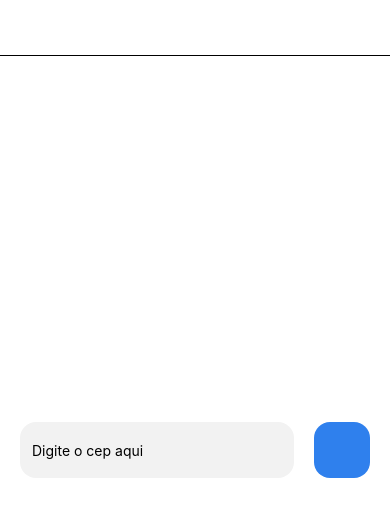
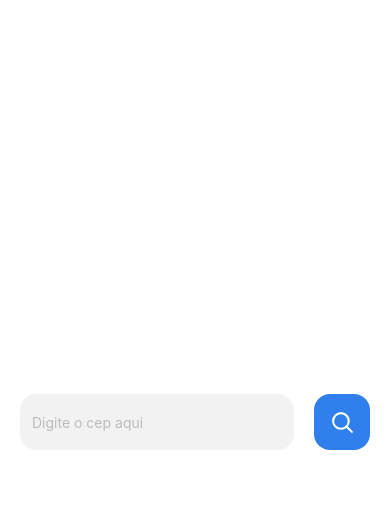
Before and after one commit to emanoeledevapps/buscameucep, a React Native app: screen /HomeScreen in a window 390 px wide. Shown: the top 516 px of the page. Built offline with nearby package versions, Linux system fonts and the light colour scheme.

Commit message:
add icon component and create search area

```diff
--- a/package.json
+++ b/package.json
@@ -23,6 +23,7 @@
     "react-native-reanimated": "^4.0.0",
     "react-native-safe-area-context": "^5.4.0",
     "react-native-screens": "^4.13.1",
+    "react-native-svg": "^15.12.1",
     "react-native-worklets": "^0.4.0",
     "tailwindcss": "^3.4.17"
   },
--- a/src/assets/icons/SearchIcon.tsx
+++ b/src/assets/icons/SearchIcon.tsx
@@ -0,0 +1,10 @@
+import { IconBaseProps } from "@components";
+import {Svg, Path} from "react-native-svg";
+
+export function SearchIcon({size = 20, color = 'white'}: IconBaseProps) {
+  return (
+    <Svg width={size} height={size} viewBox="0 0 24 24" fill="none">
+      <Path d="M15.7955 15.8111L21 21M18 10.5C18 14.6421 14.6421 18 10.5 18C6.35786 18 3 14.6421 3 10.5C3 6.35786 6.35786 3 10.5 3C14.6421 3 18 6.35786 18 10.5Z" stroke={color} strokeWidth="2" strokeLinecap="round" strokeLinejoin="round" />
+    </Svg>
+  )
+}
--- /dev/null
+++ b/src/components/Icon/Icon.tsx
@@ -0,0 +1,22 @@
+import { SearchIcon } from "../../assets/icons/SearchIcon";
+
+export interface IconBaseProps {
+  size?: number;
+  color?: string;
+}
+
+interface Props {
+  name: IconName;
+  size?: number;
+  color?: string;
+}
+export function Icon({ name, color, size }: Props) {
+  const IconComponent = icons[name]
+  return <IconComponent color={color} size={size} />
+}
+
+const icons = {
+  search: SearchIcon
+}
+
+export type IconName = keyof typeof icons;
--- a/src/components/index.ts
+++ b/src/components/index.ts
@@ -1,3 +1,4 @@
 export * from "./Header/Header";
 export * from "./Screen/Screen";
 export * from "./Text/Text";
+export * from "./Icon/Icon";
--- a/src/screens/HomeScreen/HomeScreen.tsx
+++ b/src/screens/HomeScreen/HomeScreen.tsx
@@ -1,40 +1,16 @@
-import React, { useState } from "react";
-import { TextInput, TouchableOpacity, View } from "react-native";
-import { NativeStackScreenProps } from "@react-navigation/native-stack";
+import React from "react";
+import { View } from "react-native";
 
 import { Screen } from "@components";
-import { AppStackParamsList } from "@routes";
+import { SearchArea } from "./components/SearchArea";
 
-type ScreenProps = NativeStackScreenProps<AppStackParamsList, "HomeScreen">
-export function HomeScreen({ navigation }: ScreenProps) {
-  const [zipCode, setZipCode] = useState('')
+export function HomeScreen() {
 
-  function handleGoToZipCodeDetailsScreen() {
-    navigation.navigate("ZipCodeDetailsScreen", {
-      zipCode
-    })
-  }
 
   return (
-    <Screen>
+    <Screen hideHeader>
       <View className="flex-1 items-center justify-center p-5">
-        <View className="flex-row w-full gap-5">
-          <TextInput
-            value={zipCode}
-            onChangeText={setZipCode}
-            className="text-black w-full h-14 rounded-2xl px-3 flex-1 bg-surface"
-            placeholder="Digite o cep aqui"
-            keyboardType="numeric"
-            maxLength={8}
-          />
-
-          <TouchableOpacity
-            onPress={handleGoToZipCodeDetailsScreen}
-            className="w-14 h-14 rounded-2xl bg-primary items-center justify-center"
-          >
-
-          </TouchableOpacity>
-        </View>
+        <SearchArea />
       </View>
     </Screen>
   )
--- /dev/null
+++ b/src/screens/HomeScreen/components/SearchArea.tsx
@@ -0,0 +1,41 @@
+import { useState } from "react";
+import { TextInput, TouchableOpacity, View } from "react-native";
+import { useNavigation } from "@react-navigation/native";
+import { NativeStackNavigationProp } from "@react-navigation/native-stack";
+
+import { AppStackParamsList } from "@routes";
+import { Icon } from "@components";
+
+type NavigationProps = NativeStackNavigationProp<AppStackParamsList, "HomeScreen">
+export function SearchArea() {
+  const navigation = useNavigation<NavigationProps>()
+  const [zipCode, setZipCode] = useState('')
+
+  function handleGoToZipCodeDetailsScreen() {
+    navigation.navigate("ZipCodeDetailsScreen", {
+      zipCode
+    })
+  }
+
+  return (
+    <View className="flex-row w-full gap-5">
+      <TextInput
+        value={zipCode}
+        onChangeText={setZipCode}
+        className="text-black w-full h-14 rounded-2xl px-3 flex-1 bg-surface"
+        placeholder="Digite o cep aqui"
+        placeholderTextColor="#bbb"
+        keyboardType="numeric"
+        maxLength={8}
+      />
+
+      <TouchableOpacity
+        onPress={handleGoToZipCodeDetailsScreen}
+        className="w-14 h-14 rounded-2xl bg-primary items-center justify-center disabled:opacity-50"
+        disabled={zipCode.length < 8}
+      >
+        <Icon name="search" size={25} />
+      </TouchableOpacity>
+    </View>
+  )
+}
```
Also changed, not shown: 3 other files (tests, documents, lock files or other folders).
